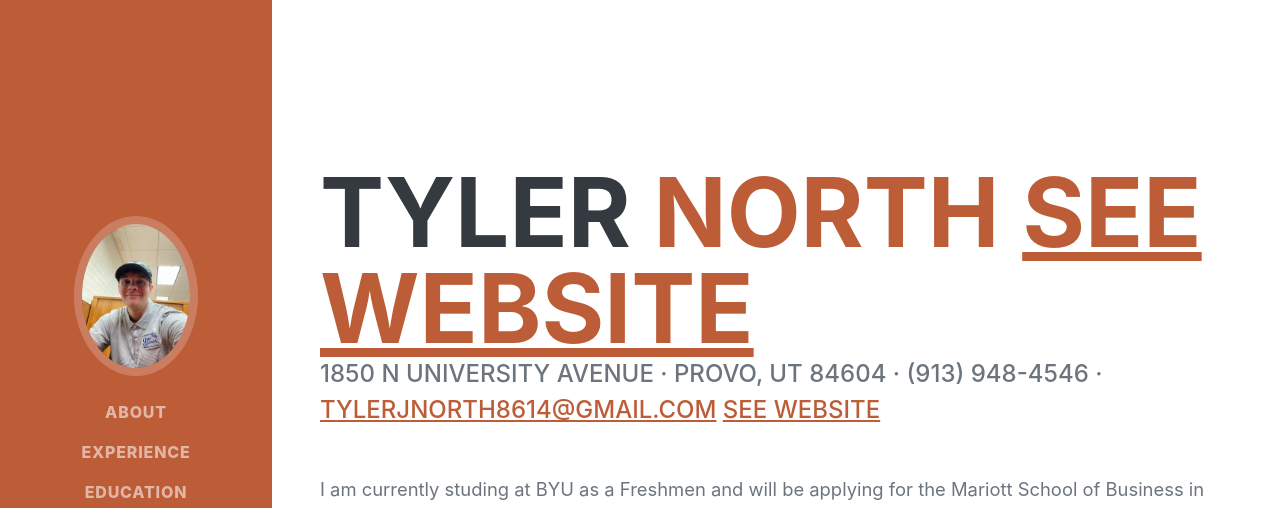
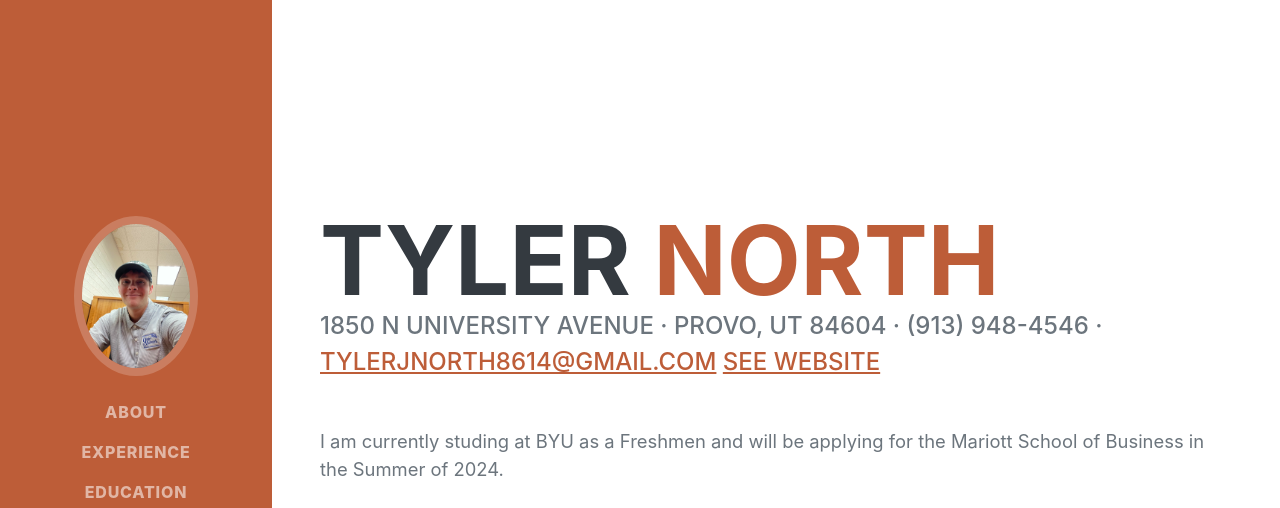
Before and after one commit to tylerjnorth8614/IS201Final, a plain HTML site: page index.html in a window 1280 px wide. Shown: the top 508 px of the page. Drawn offline with nearby package versions, Linux system fonts and the light colour scheme; a web font is replaced by a local one.

Commit message:
Add files via upload

```diff
--- a/index.html
+++ b/index.html
@@ -41,12 +41,11 @@
                     <h1 class="mb-0">
                         Tyler
                         <span class="text-primary">North</span>
-                        <a href="../inclass/html/scratch.html">See Website</a>
                     </h1>
                     <div class="subheading mb-5">
                         1850 N University Avenue · Provo, Ut 84604 · (913) 948-4546 ·
                         <a href="mailto:name@email.com">tylerjnorth8614@gmail.com</a>
-                        <a href="../inclass/html/scratch.html">See Website</a>
+                        <a href="html/scratch.html">See Website</a>
                     </div>
                     <p class="lead mb-5">I am currently studing at BYU as a Freshmen and will be applying for the Mariott School of Business in the Summer of 2024.</p>
                     <div class="social-icons">
@@ -153,7 +152,8 @@
                     <h2 class="mb-5">Interests</h2>
                     <p>I love learning new skills and hobbies. I have played soccer and tennis most of my life and enjoy adventuring in the outdoors!
                     </p>
-
+                    <img src="img/soccer.png" alt="soccer">
+                    <img src="img/tennis.jpg" alt="tennis">
                     <p class="mb-0">When forced indoors, I love hang out with my family, watch movies, and play board games.</p>
                 </div>
             </section>
```
